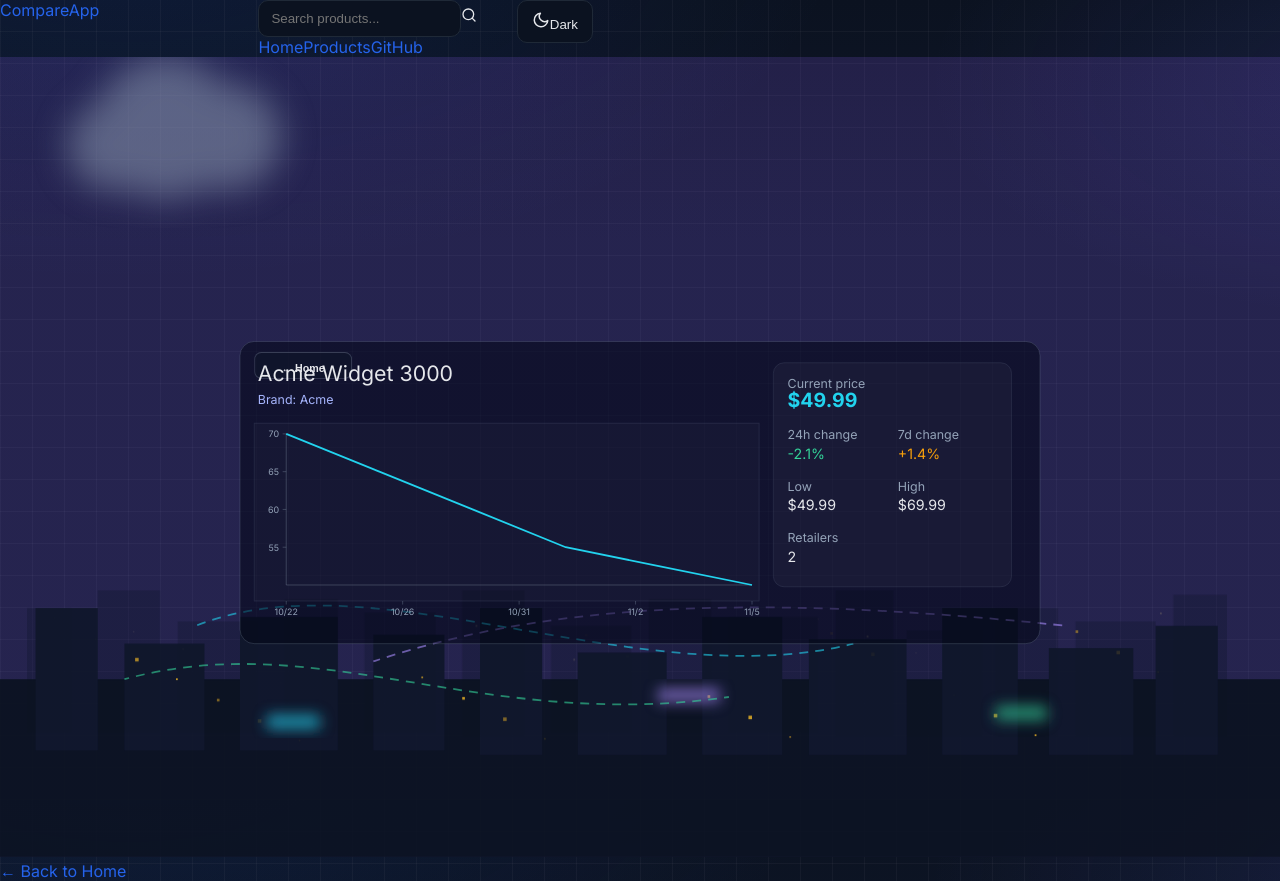
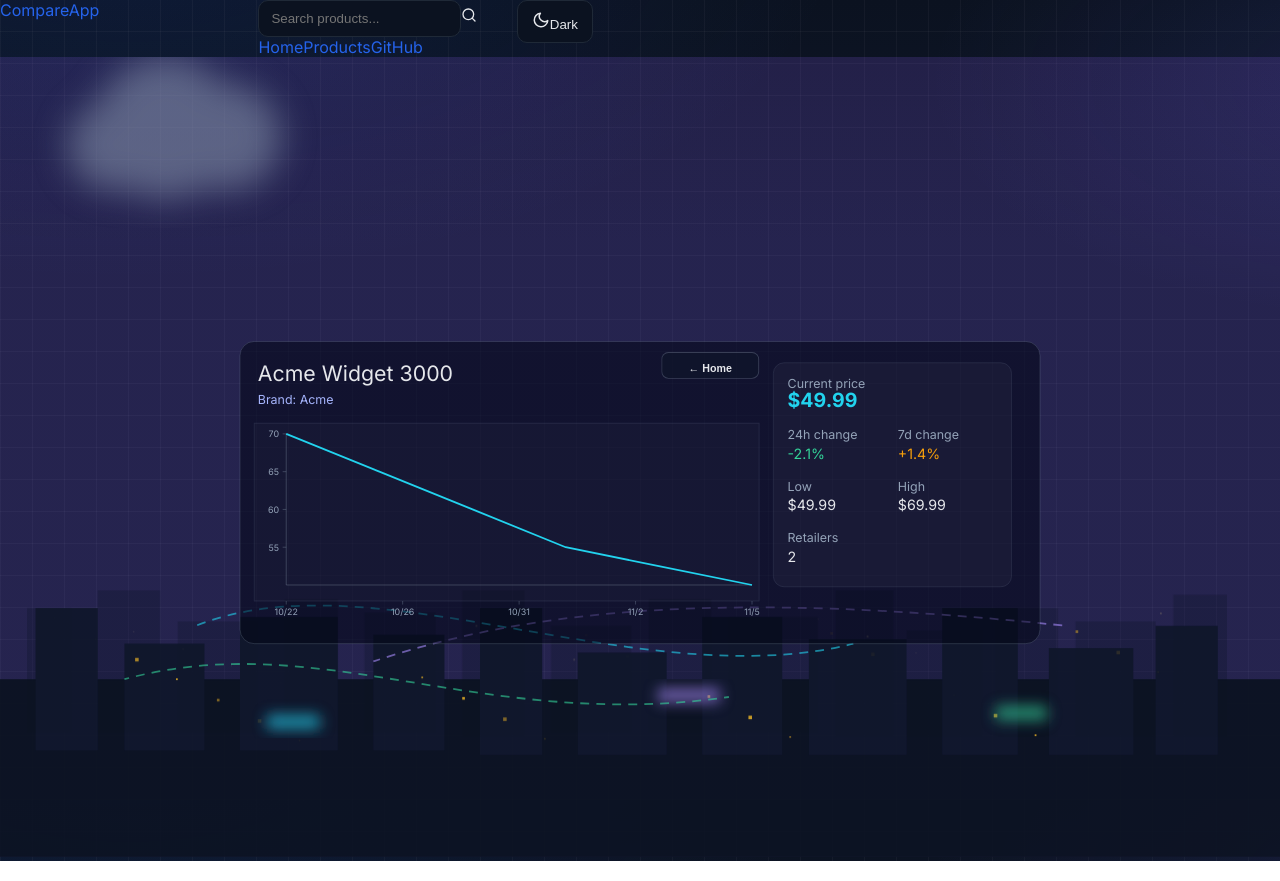
Before and after one commit to C0dingGM/CompareApp, a Next.js app in the folder web/: page /product/1 in a window 1280 px wide. Built offline with nearby package versions, Linux system fonts and the light colour scheme.

Commit message:
fix: remove residual Back to Home link; reposition Home button to avoid chart overlap

```diff
--- a/web/app/product/[id]/page.tsx
+++ b/web/app/product/[id]/page.tsx
@@ -1,4 +1,3 @@
-import Link from 'next/link';
 import ProductBackground from '../../../components/ProductBackground';
 import { getProductWithOffers } from '../../../lib/mock';
 
@@ -8,9 +7,6 @@ export default async function ProductPage({ params }: { params: { id: string } }
   return (
     <div className="space-y-4">
       <ProductBackground id={data.product.id} />
-      <div>
-        <Link href="/" className="text-slate-400 hover:text-slate-200">← Back to Home</Link>
-      </div>
     </div>
   );
 }
--- a/web/components/ProductBackground.tsx
+++ b/web/components/ProductBackground.tsx
@@ -175,7 +175,7 @@ export default function ProductBackground({ id }: { id: string }) {
         {/* product panel */}
         <g transform={`translate(${270} ${320})`}>
           <rect x="0" y="0" width={cardW} height={cardH} rx="16" ry="16" fill="rgba(2,6,23,0.55)" stroke="rgba(148,163,184,0.25)" />
-          <foreignObject x={16} y={12} width={120} height={36} style={{ pointerEvents: 'auto' }}>
+          <foreignObject x={cardW - statsW - 126} y={12} width={120} height={36} style={{ pointerEvents: 'auto' }}>
             <button onClick={() => router.push('/')} style={{ width: 110, height: 30, borderRadius: 8, border: '1px solid rgba(148,163,184,0.3)', background: 'rgba(15,23,42,0.6)', color: '#e5e7eb', fontSize: 12, fontWeight: 600, cursor: 'pointer' }}>
               ← Home
             </button>
```
